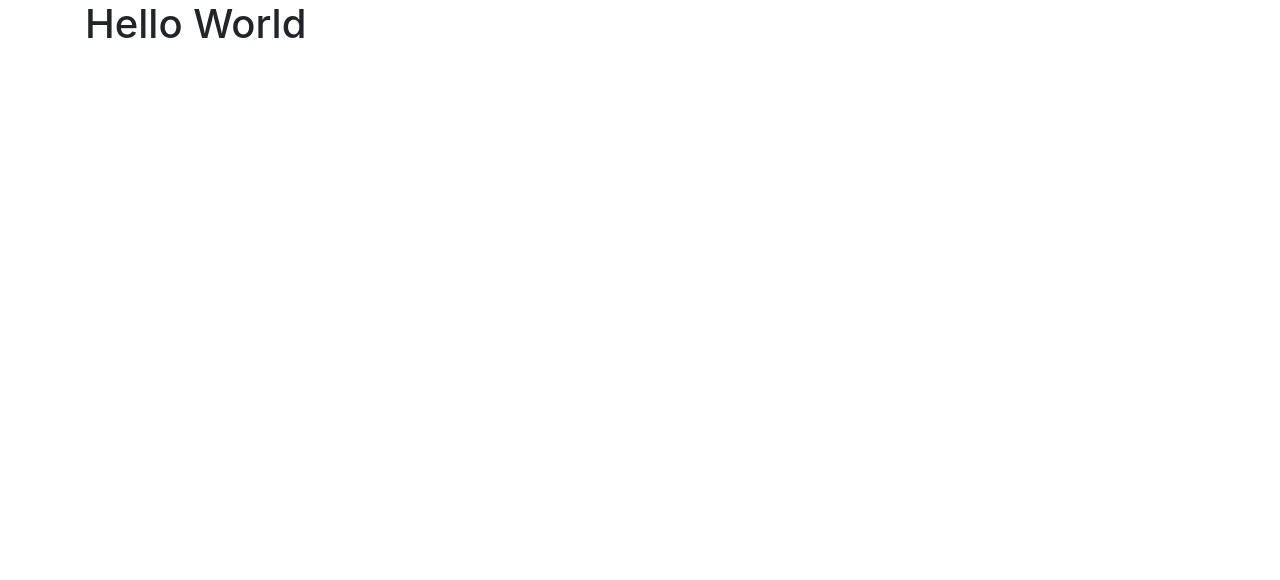
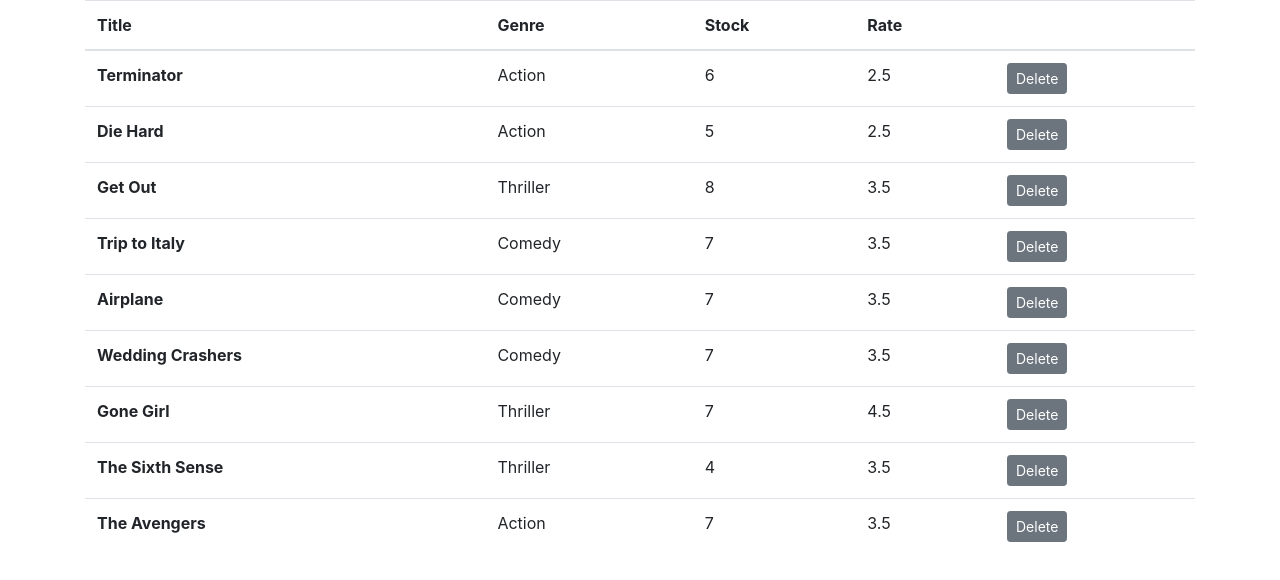
Before and after one commit to webalation/vidly, a React (Create React App) app: page / in a window 1280 px wide. Shown: the top 580 px of the page. Built offline with nearby package versions, Linux system fonts and the light colour scheme.

Commit message:
Loaded table with API data

```diff
--- a/src/App.js
+++ b/src/App.js
@@ -1,12 +1,15 @@
 import React, { Component } from 'react';
+import Movies from './components/movies';
 import './App.css';
 
 class App extends Component {
+  state = {
+
+  };
+
   render() {
     return (
-      <main role="main" className="container">
-        <h1>Hello World</h1>
-      </main>
+      <Movies />
     );
   }
 }
--- /dev/null
+++ b/src/components/movies.jsx
@@ -0,0 +1,45 @@
+import React, { PureComponent } from 'react';
+import { getMovies } from '../services/fakeMovieService';
+
+class Movies extends PureComponent {
+    state = {
+        movies: getMovies()
+    };
+
+    handleDelete = movie => {
+
+    };
+
+    render() {
+        return (
+            <main role="main" className="container">
+                <table class="table">
+                <thead>
+                    <tr>
+                    <th scope="col">Title</th>
+                    <th scope="col">Genre</th>
+                    <th scope="col">Stock</th>
+                    <th scope="col">Rate</th>
+                    <th scope="col"></th>
+                    </tr>
+                </thead>
+                <tbody>
+                    {
+                        this.state.movies.map(movie => {
+                            return <tr>
+                                <th scope="row">{movie.title}</th>
+                                <td>{movie.genre.name}</td>
+                                <td>{movie.numberInStock}</td>
+                                <td>{movie.dailyRentalRate}</td>
+                                <td><button className="btn btn-secondary btn-sm">Delete</button></td>
+                            </tr>
+                        })
+                    }
+                </tbody>
+                </table>
+            </main>
+        );
+    }
+}
+
+export default Movies;
```
